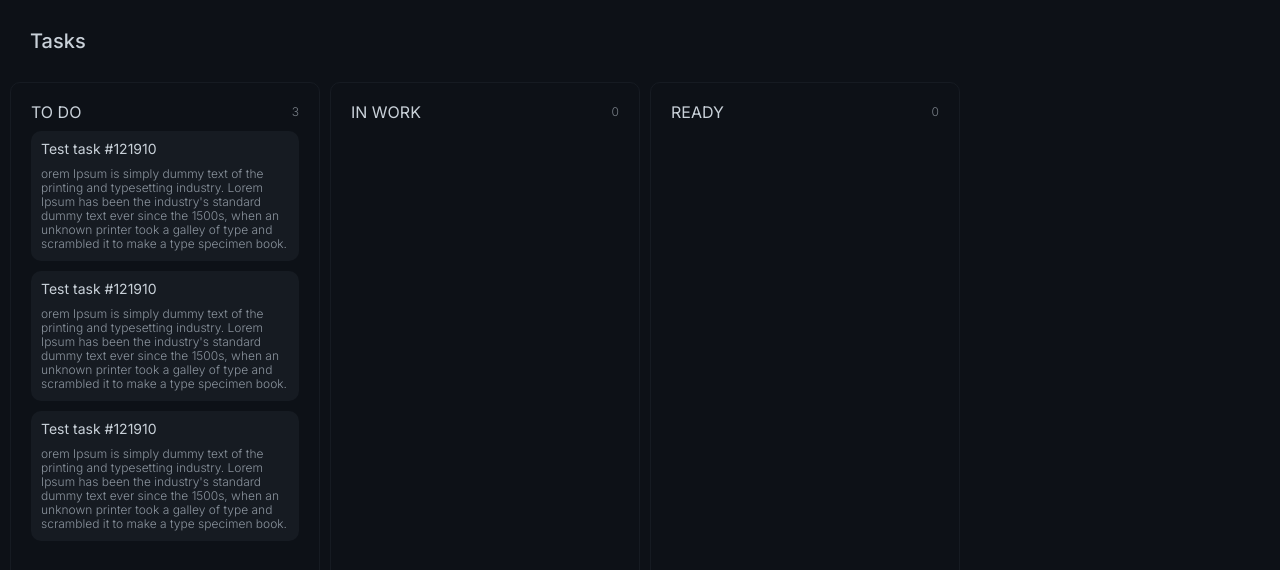
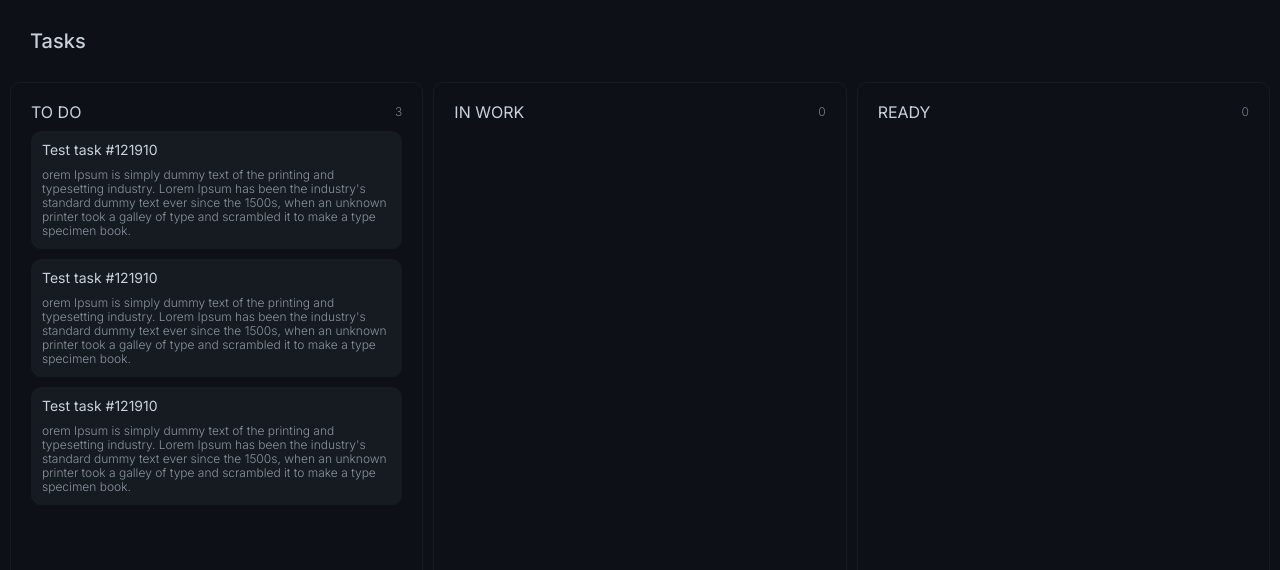
Before and after one commit to chepuhasasha/task_track, a Vue app: page / in a window 1280 px wide. Shown: the top 570 px of the page. Built offline with nearby package versions, Linux system fonts and the light colour scheme.

Commit message:
layout update

```diff
--- a/src/components/blocks/Task.vue
+++ b/src/components/blocks/Task.vue
@@ -1,21 +1,29 @@
 <template lang="pug">
-.task(@dragstart="dragStart($event, task)", draggable="true")
+.task(
+  @dragstart="dragStart($event, task)",
+  draggable="true"
+  :class='{task__selected: store.selectedID === task.id}'
+)
   HTag(tag="h3") {{ task.title }}
   PTag {{ task.description }}
 </template>
 <script setup lang="ts">
 import type { PropType } from "vue";
 import type { ITask } from "@/dto/task.interface";
+import { useTaskStore } from "@/stores/task";
 
 const props = defineProps({
   task: { type: Object as PropType<ITask> },
 });
+
+const store = useTaskStore()
 
 const dragStart = (e: DragEvent, item: ITask) => {
   if (e.dataTransfer && props.task) {
     e.dataTransfer.dropEffect = "move";
     e.dataTransfer.effectAllowed = "move";
     e.dataTransfer.setData("id", item.id);
+    store.select(props.task.id)
   }
 };
 </script>
@@ -28,4 +36,7 @@ const dragStart = (e: DragEvent, item: ITask) => {
   border-radius: 10px
   padding: 10px
   cursor: pointer
+  border: var(--border-100)
+  &__selected
+    background: var(--contrast-100)
 </style>
--- a/src/components/blocks/TasksArea.vue
+++ b/src/components/blocks/TasksArea.vue
@@ -3,7 +3,8 @@
   .tasksArea_head
     HTag(tag="h2") {{ title }}
     span {{ tasks.length }}
-  Task(v-for="task in tasks", :key="task.id", :task="task")
+  TransitionGroup.tasksArea_body(name="list" tag="div")
+    Task(v-for="task in tasks", :key="task.id", :task="task")
 </template>
 <script setup lang="ts">
 import type { ITask } from "@/dto/task.interface";
@@ -22,6 +23,7 @@ const store = useTaskStore();
 const onDrop = (e: DragEvent) => {
   if (props.status && e.dataTransfer) {
     store.updateStatus(props.status, e.dataTransfer.getData("id"));
+    store.select(null)
   }
 };
 </script>
@@ -47,4 +49,23 @@ const onDrop = (e: DragEvent) => {
     span
       font: var(--font-200)
       color: var(--text-color-300)
+  &_body
+    position: relative
+    display: flex
+    flex-direction: column
+    gap: 10px
+
+.list-move,
+.list-enter-active,
+.list-leave-active
+  transition: all 0.5s ease
+
+.list-enter-from,
+.list-leave-to
+  opacity: 0
+  transform: translateX(30px)
+
+.list-leave-active
+  position: absolute
+  width: 100%
 </style>
--- a/src/stores/task.ts
+++ b/src/stores/task.ts
@@ -2,8 +2,14 @@ import { computed, ref } from "vue";
 import { defineStore } from "pinia";
 import type { ITask } from "@/dto/task.interface";
 
+interface ITaskState {
+  selectedID: string | null;
+  tasks: ITask[];
+}
+
 export const useTaskStore = defineStore("tasks", {
-  state: () => ({
+  state: (): ITaskState => ({
+    selectedID: null,
     tasks: [
       {
         id: "09213092109",
@@ -43,5 +49,8 @@ export const useTaskStore = defineStore("tasks", {
         task.status = status;
       }
     },
+    select(id: string | null) {
+      this.selectedID = id;
+    },
   },
 });
--- a/src/views/DashboardView.vue
+++ b/src/views/DashboardView.vue
@@ -35,7 +35,7 @@ const ready = computed(() =>
 .dashboard
   display: grid
   grid-template-rows: max-content 1fr
-  grid-template-columns: repeat(3, 1fr) 300px
+  grid-template-columns: repeat(3, 1fr)
   gap: 10px
   padding: 10px
   width: 100%
```
